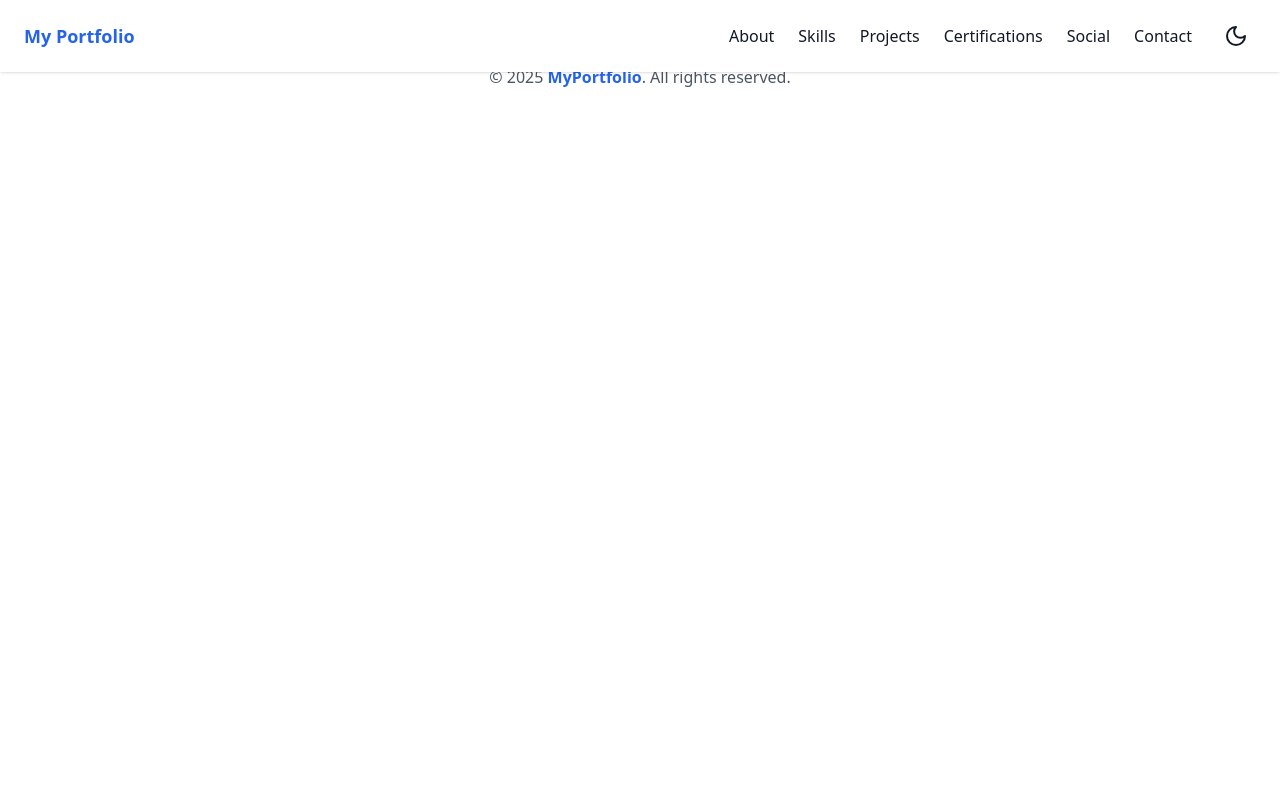
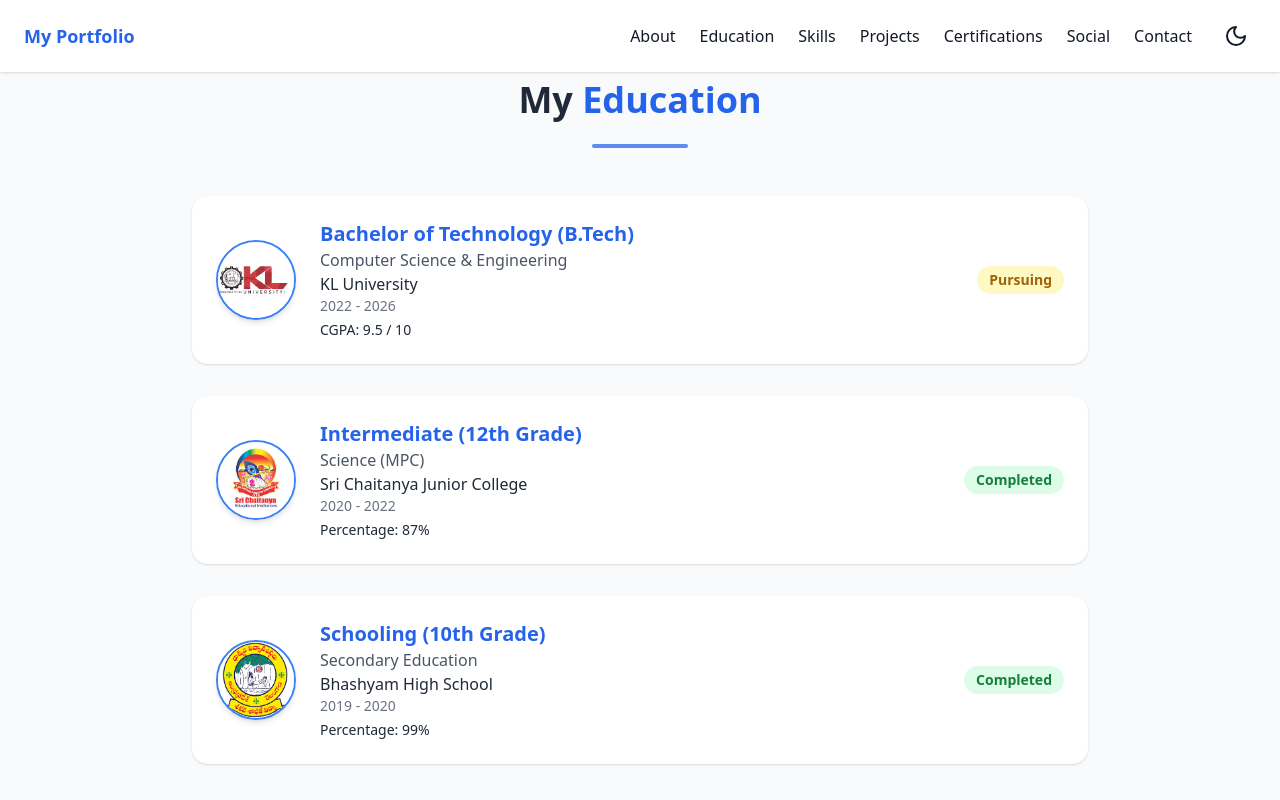
Before and after one commit to DevaseeshKumar/Devaseesh-portfolio, a React (Vite) app in the folder portfolio/: page /education in a window 1280 px wide. Shown: the top 800 px of the page. Built offline with nearby package versions, Linux system fonts and the light colour scheme.

Commit message:
education added

```diff
--- a/portfolio/src/App.jsx
+++ b/portfolio/src/App.jsx
@@ -7,6 +7,7 @@ import Skills from "./pages/Skills";
 import Contact from "./pages/Contact";
 import Footer from "./components/Footer";
 import Certifications from "./pages/Certifications";
+import Education from "./pages/Education";
 
 function App() {
   return (
@@ -19,6 +20,7 @@ function App() {
         <Route path="/skills" element={<Skills />} />
         <Route path="/certifications" element={<Certifications />} />
         <Route path="/contact" element={<Contact />} />
+        <Route path="/education" element={<Education />} />
       </Routes>
       <Footer />
     </Router>
--- a/portfolio/src/components/Navbar.jsx
+++ b/portfolio/src/components/Navbar.jsx
@@ -56,6 +56,15 @@ const Navbar = () => {
           className="hover:text-blue-500 transition cursor-pointer"
         >
           About
+        </ScrollLink>
+        <ScrollLink
+          to="education"
+          smooth={true}
+          duration={600}
+          offset={-80}
+          className="hover:text-blue-500 transition cursor-pointer"
+        >
+          Education
         </ScrollLink>
 
         <ScrollLink
--- /dev/null
+++ b/portfolio/src/pages/Education.jsx
@@ -0,0 +1,90 @@
+// Import images from assets
+import engLogo from "../assets/kl.jpg";
+import interLogo from "../assets/sri.jpg";
+import schoolLogo from "../assets/bhashyam.png";
+
+const Education = () => {
+  const education = [
+    {
+      degree: "Bachelor of Technology (B.Tech)",
+      field: "Computer Science & Engineering",
+      institution: "KL University",
+      year: "2022 - 2026",
+      status: "Pursuing",
+      score: "CGPA: 9.5 / 10",
+      image: engLogo,
+    },
+    {
+      degree: "Intermediate (12th Grade)",
+      field: "Science (MPC)",
+      institution: "Sri Chaitanya Junior College",
+      year: "2020 - 2022",
+      status: "Completed",
+      score: "Percentage: 87%",
+      image: interLogo,
+    },
+    {
+      degree: "Schooling (10th Grade)",
+      field: "Secondary Education",
+      institution: "Bhashyam High School",
+      year: "2019 - 2020",
+      status: "Completed",
+      score: "Percentage: 99%",
+      image: schoolLogo,
+    },
+  ];
+
+  return (
+    <section
+      id="education"
+      className="py-20 px-4 bg-gray-50 dark:bg-[#0a192f] text-gray-800 dark:text-gray-200 transition-all duration-500"
+    >
+      <div className="max-w-4xl mx-auto text-center">
+        <h2 className="text-4xl font-bold mb-6">
+          My <span className="text-blue-600 dark:text-blue-400">Education</span>
+        </h2>
+        <div className="w-24 h-1 bg-blue-600 dark:bg-blue-400 mx-auto mb-12 rounded-full animate-pulse" />
+
+        <div className="space-y-8 text-left">
+          {education.map((edu, index) => (
+            <div
+              key={index}
+              className="flex justify-between items-center gap-6 p-6 bg-white dark:bg-[#112240] rounded-2xl shadow hover:shadow-[0_0_15px_rgba(59,130,246,0.5)] transition-transform transform hover:scale-105"
+            >
+              {/* Left: Institution Image */}
+              <img
+                src={edu.image}
+                alt={edu.institution}
+                className="w-20 h-20 rounded-full object-cover border-2 border-blue-500 shadow-md"
+              />
+
+              {/* Center: Text Content */}
+              <div className="flex-1">
+                <h3 className="text-xl font-semibold text-blue-600 dark:text-blue-400">
+                  {edu.degree}
+                </h3>
+                <p className="text-gray-600 dark:text-gray-300">{edu.field}</p>
+                <p className="font-medium">{edu.institution}</p>
+                <p className="text-sm text-gray-500 dark:text-gray-400">{edu.year}</p>
+                <p className="mt-1 text-sm">{edu.score}</p>
+              </div>
+
+              {/* Right: Status Badge */}
+              <span
+                className={`px-3 py-1 rounded-full text-sm font-semibold ${
+                  edu.status === "Completed"
+                    ? "bg-green-100 text-green-700 dark:bg-green-800 dark:text-green-200"
+                    : "bg-yellow-100 text-yellow-700 dark:bg-yellow-800 dark:text-yellow-200"
+                }`}
+              >
+                {edu.status}
+              </span>
+            </div>
+          ))}
+        </div>
+      </div>
+    </section>
+  );
+};
+
+export default Education;
--- a/portfolio/src/pages/Home.jsx
+++ b/portfolio/src/pages/Home.jsx
@@ -6,6 +6,7 @@ import Skills from "../pages/Skills";
 import Contact from "../pages/Contact";
 import Social from "../pages/Social";
 import Certifications from "../pages/Certifications"; // ✅ import
+import Education from "./Education";
 // import Hero3D from "../components/Hero3D";
 
 const animationVariants = {
@@ -57,6 +58,15 @@ const Home = () => {
         viewport={{ once: false, amount: 0.3 }}
       >
         <About />
+      </motion.div>
+      {/* Education */}
+      <motion.div
+        variants={animationVariants.fadeSlideLeft}
+        initial="visible"
+        whileInView="visible"
+        viewport={{ once: false, amount: 0.3 }}
+      >
+        <Education />
       </motion.div>
 
       {/* Projects */}
```
